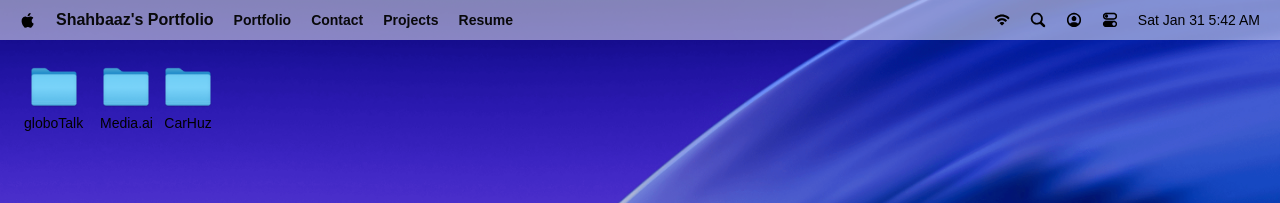
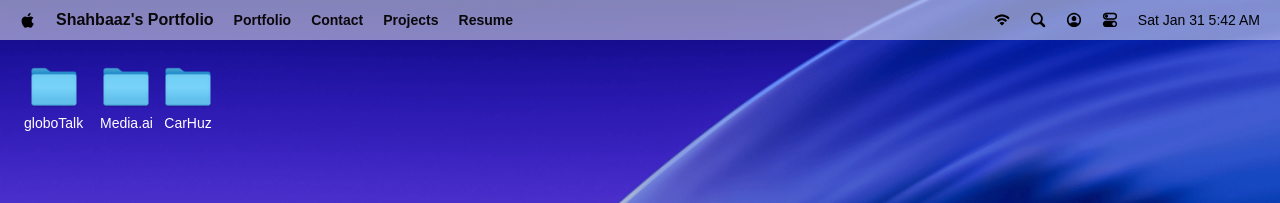
Before and after one commit to ShahbaazX786/personal-portfolio-v2, a Next.js app: page / in a window 1280 px wide. Shown: the top 203 px of the page. Built offline with nearby package versions, Linux system fonts and the light colour scheme; a web font is replaced by a local one.

Commit message:
Updated global styles.

```diff
--- a/app/globals.css
+++ b/app/globals.css
@@ -400,7 +400,7 @@ body {
         }
 
         p {
-          @apply text-sm dark:text-white text-black text-center px-1 rounded-md group-hover:bg-blue-500 transition-colors max-w-40;
+          @apply text-sm dark:text-black text-white text-center px-1 rounded-md group-hover:bg-blue-500 transition-colors max-w-40;
         }
       }
     }
```
